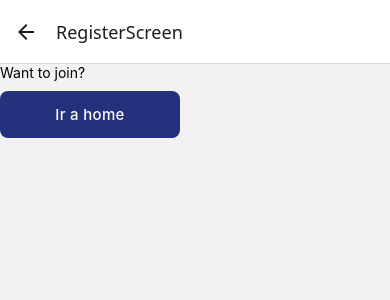
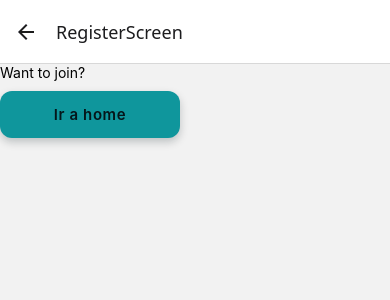
Before and after one commit to mjsalinas/ProyectoClase761, a React Native app in the folder MyRoutineApp/: screen /RegisterScreen in a window 390 px wide. Shown: the top 300 px of the page. Built offline with nearby package versions, Linux system fonts and the light colour scheme.

Commit message:
Restiliza componentes reutilizables con paleta teal
Añade tokens de color centralizados y actualiza CustomButton y CustomInput
para una estética más moderna sin cambiar lógica ni estructura.

```diff
--- a/MyRoutineApp/src/components/CustomButton.tsx
+++ b/MyRoutineApp/src/components/CustomButton.tsx
@@ -1,5 +1,6 @@
 import { Pressable, StyleSheet, Text, TouchableOpacity, View } from "react-native";
 import {CustomButtonProps, CustomButtonVariant} from "../utils/types/ButtonProps";
+import { palette } from "../theme/palette";
 
 export default function CustomButton({title, onPressButton, variant = "primary", disabled=false}: CustomButtonProps){
     const styles = getStyles(variant);
@@ -26,19 +27,27 @@ export default function CustomButton({title, onPressButton, variant = "primary",
 const getStyles = (variant: CustomButtonVariant) =>
     StyleSheet.create({
         button:{
-           backgroundColor: variant === "primary" ? '#24327b' :
-                                variant === "secondary" ?  'lightgray' : 'transparent' ,
+           backgroundColor: variant === "primary" ? palette.brightTeal :
+                                variant === "secondary" ?  palette.steelBlue : 'transparent' ,
             width: 180,
             paddingVertical: 14,
             paddingHorizontal: 18,
-            borderRadius: 8,
+            borderRadius: 12,
             alignItems: 'center',
             marginTop: 10,
+            borderWidth: variant === "tertiary" ? 1.5 : 0,
+            borderColor: variant === "tertiary" ? palette.brightTeal : 'transparent',
+            shadowColor: palette.richBlack,
+            shadowOffset: { width: 0, height: variant === "tertiary" ? 0 : 4 },
+            shadowOpacity: variant === "tertiary" ? 0 : 0.22,
+            shadowRadius: variant === "tertiary" ? 0 : 8,
+            elevation: variant === "tertiary" ? 0 : 4,
         },
         buttonText:{
-            color: variant === "primary" ? "white" : "#000000",
-            fontWeight: '500',
+            color: variant === "primary" ? palette.richBlack :
+                   variant === "secondary" ? palette.skyBlue : palette.brightTeal,
+            fontWeight: '600',
             fontSize: variant === "tertiary" ? 11 : 15,
-            letterSpacing: 0.3,
+            letterSpacing: 0.6,
         }
     })
--- a/MyRoutineApp/src/components/CustomInput.tsx
+++ b/MyRoutineApp/src/components/CustomInput.tsx
@@ -8,6 +8,7 @@ import {
   TouchableOpacity,
   Text,
 } from "react-native";
+import { palette } from "../theme/palette";
 
 type Props = {
   onChangeText: (text: string) => void;
@@ -60,10 +61,11 @@ export default function CustomInput({
   return (
     <View style={styles.wrapper}>
       <View style={styles.inputContainer}>
-        <MaterialIcons name={icon as any} size={22} color={"black"} />
+        <MaterialIcons name={icon as any} size={22} color={palette.teal} />
         <TextInput
           style={styles.input}
           placeholder={placeholder}
+          placeholderTextColor={palette.steelBlue}
           value={value}
           onChangeText={onChangeText}
           keyboardType={keyboardType}
@@ -79,12 +81,12 @@ export default function CustomInput({
             <Ionicons
               name={isSecureText ? "eye-off" : "eye"}
               size={22}
-              color={"black"}
+              color={palette.teal}
             />
           </TouchableOpacity>
         )}
       </View>
-      <Text>{error}</Text>
+      <Text style={styles.errorText}>{error}</Text>
     </View>
   );
 }
@@ -102,12 +104,28 @@ const styles = StyleSheet.create({
     paddingLeft: 14,
     paddingRight: 14,
     width: 200,
-    borderColor: "black",
-    borderWidth: 1,
-    borderRadius: 8,
+    borderColor: palette.steelBlue,
+    borderWidth: 1.5,
+    borderRadius: 12,
+    backgroundColor: palette.darkTeal,
+    shadowColor: palette.richBlack,
+    shadowOffset: { width: 0, height: 2 },
+    shadowOpacity: 0.18,
+    shadowRadius: 6,
+    elevation: 2,
   },
   input: {
     fontSize: 15,
-    paddingVertical: 5,
+    paddingVertical: 8,
+    flex: 1,
+    marginHorizontal: 8,
+    color: palette.skyBlue,
+    letterSpacing: 0.3,
+  },
+  errorText: {
+    color: palette.skyBlue,
+    fontSize: 12,
+    marginTop: 6,
+    letterSpacing: 0.2,
   },
 });
--- /dev/null
+++ b/MyRoutineApp/src/theme/palette.ts
@@ -0,0 +1,8 @@
+export const palette = {
+  richBlack: '#05161A',
+  darkTeal: '#072E33',
+  teal: '#0C7075',
+  brightTeal: '#0F969C',
+  skyBlue: '#6DA5C0',
+  steelBlue: '#294D61',
+} as const;
```
